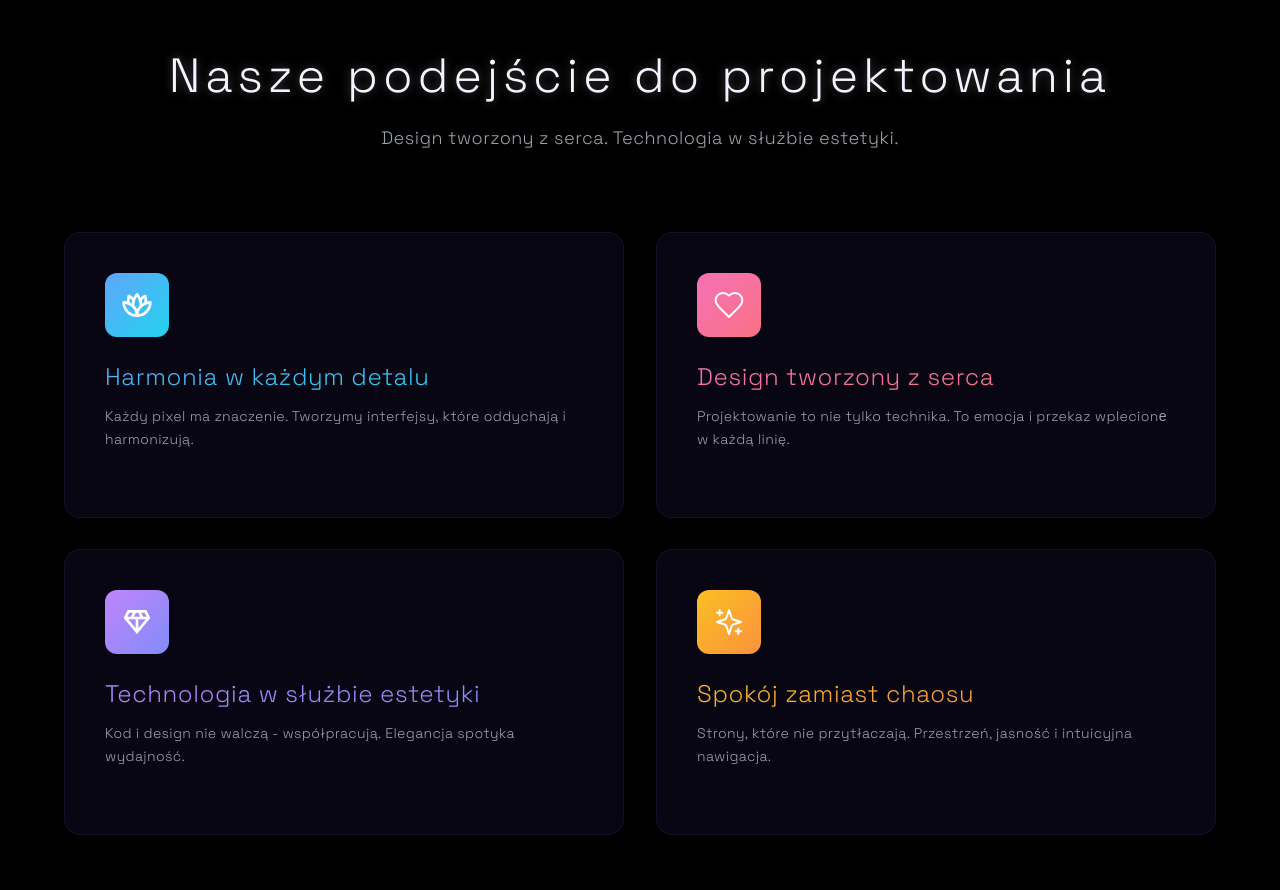
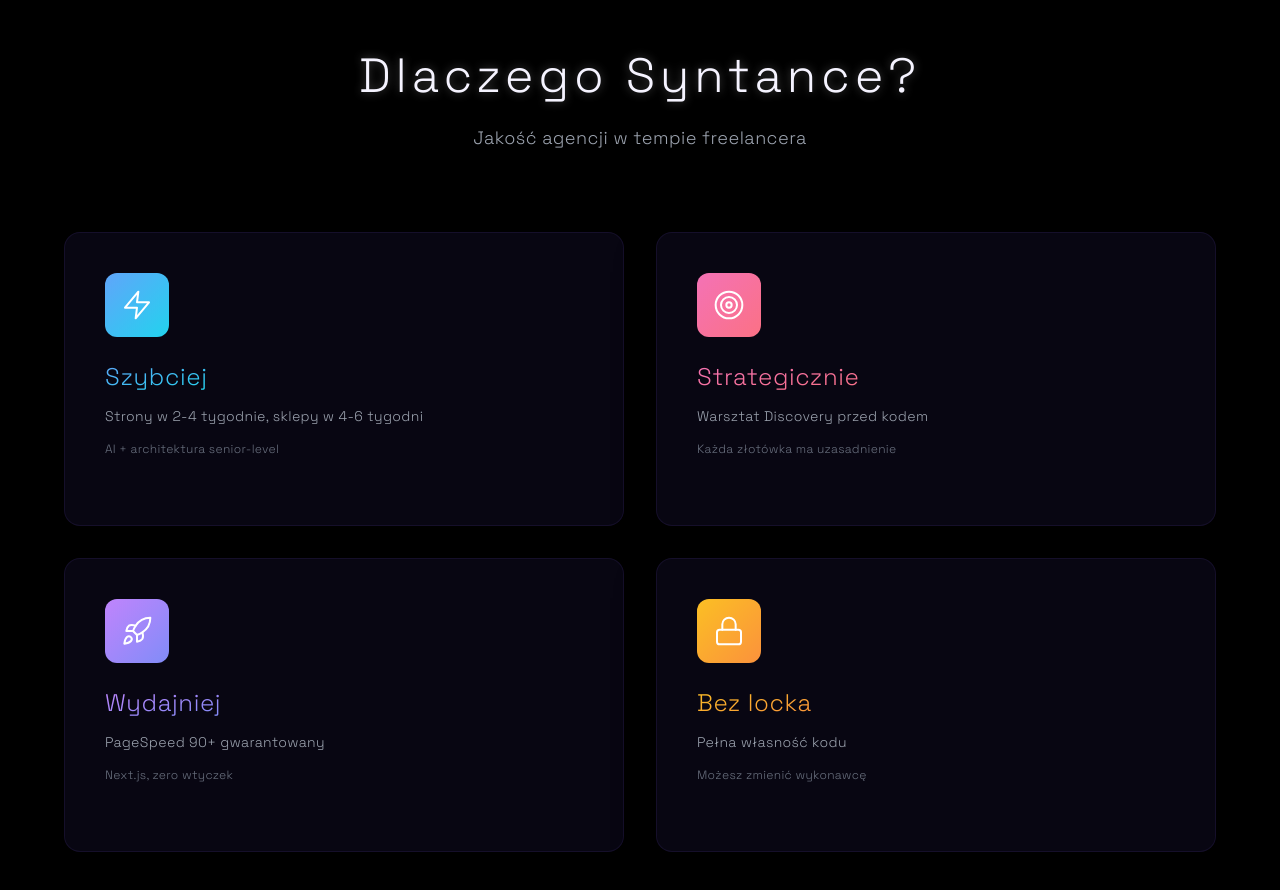
Before and after one commit to Syntance/syntance-web, a Next.js app: page /studio in a window 1280 px wide. Shown: the part 5500-6390 px from the top of the page. Built offline with nearby package versions, Linux system fonts and the light colour scheme.

Commit message:
feat: zaktualizowano sekcje wartosci - nowy tytul Dlaczego Syntance i 4 karty z dowodami

```diff
--- a/components/sections/values-studio.tsx
+++ b/components/sections/values-studio.tsx
@@ -1,10 +1,8 @@
 "use client";
 
 import { useEffect, useRef } from "react";
-import { Heart, Sparkles } from "lucide-react";
+import { Zap, Target, Rocket, Lock } from "lucide-react";
 import TiltCard from "@/components/tilt-card";
-import LotusIcon from "@/components/icons/lotus-icon";
-import DiamondIcon from "@/components/icons/diamond-icon";
 import dynamic from "next/dynamic";
 
 const TiltCardLazy = dynamic(() => import("@/components/tilt-card"), {
@@ -14,30 +12,34 @@
 
 const values = [
   {
-    title: "Harmonia w każdym detalu",
-    description: "Każdy pixel ma znaczenie. Tworzymy interfejsy, które oddychają i harmonizują.",
-    icon: LotusIcon,
+    title: "Szybciej",
+    description: "Strony w 2-4 tygodnie, sklepy w 4-6 tygodni",
+    proof: "AI + architektura senior-level",
+    icon: Zap,
     gradient: "from-blue-400 to-cyan-400",
     glowColor: "rgba(56, 189, 248, 0.3)",
   },
   {
-    title: "Design tworzony z serca",
-    description: "Projektowanie to nie tylko technika. To emocja i przekaz wplecionе w każdą linię.",
-    icon: Heart,
+    title: "Strategicznie",
+    description: "Warsztat Discovery przed kodem",
+    proof: "Każda złotówka ma uzasadnienie",
+    icon: Target,
     gradient: "from-pink-400 to-rose-400",
     glowColor: "rgba(244, 114, 182, 0.3)",
   },
   {
-    title: "Technologia w służbie estetyki",
-    description: "Kod i design nie walczą - współpracują. Elegancja spotyka wydajność.",
-    icon: DiamondIcon,
+    title: "Wydajniej",
+    description: "PageSpeed 90+ gwarantowany",
+    proof: "Next.js, zero wtyczek",
+    icon: Rocket,
     gradient: "from-purple-400 to-indigo-400",
     glowColor: "rgba(168, 85, 247, 0.3)",
   },
   {
-    title: "Spokój zamiast chaosu",
-    description: "Strony, które nie przytłaczają. Przestrzeń, jasność i intuicyjna nawigacja.",
-    icon: Sparkles,
+    title: "Bez locka",
+    description: "Pełna własność kodu",
+    proof: "Możesz zmienić wykonawcę",
+    icon: Lock,
     gradient: "from-amber-400 to-orange-400",
     glowColor: "rgba(251, 191, 36, 0.3)",
   },
@@ -73,10 +75,10 @@
         {/* Header */}
         <div className="text-center mb-20">
           <h2 className="text-4xl md:text-5xl font-light tracking-widest glow-text mb-6">
-            Nasze podejście do projektowania
+            Dlaczego Syntance?
           </h2>
           <p className="text-lg font-light tracking-wide text-gray-400">
-            Design tworzony z serca. Technologia w służbie estetyki.
+            Jakość agencji w tempie freelancera
           </p>
         </div>
 
@@ -134,9 +136,16 @@
                         </h3>
 
                         {/* Description */}
-                        <p className="text-gray-400 font-light text-sm tracking-wide leading-relaxed">
+                        <p className="text-gray-400 font-light text-sm tracking-wide leading-relaxed mb-3">
                           {value.description}
                         </p>
+
+                        {/* Proof */}
+                        {value.proof && (
+                          <p className="text-gray-500 font-light text-xs tracking-wide leading-relaxed">
+                            {value.proof}
+                          </p>
+                        )}
 
                         {/* Animated underline */}
                         <div className="mt-6 h-0.5 w-0 group-hover:w-full bg-gradient-to-r transition-all duration-700"
```
